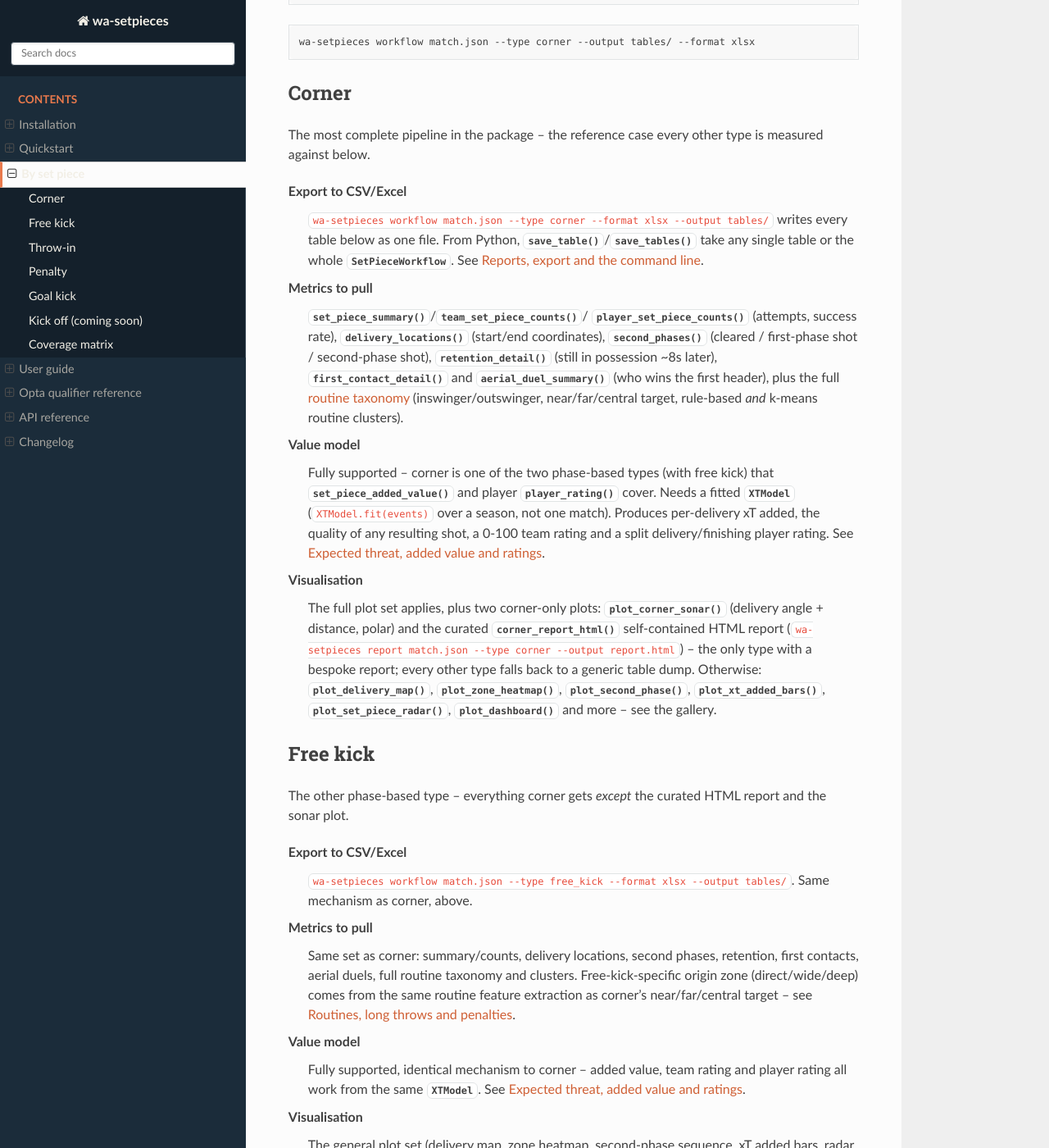
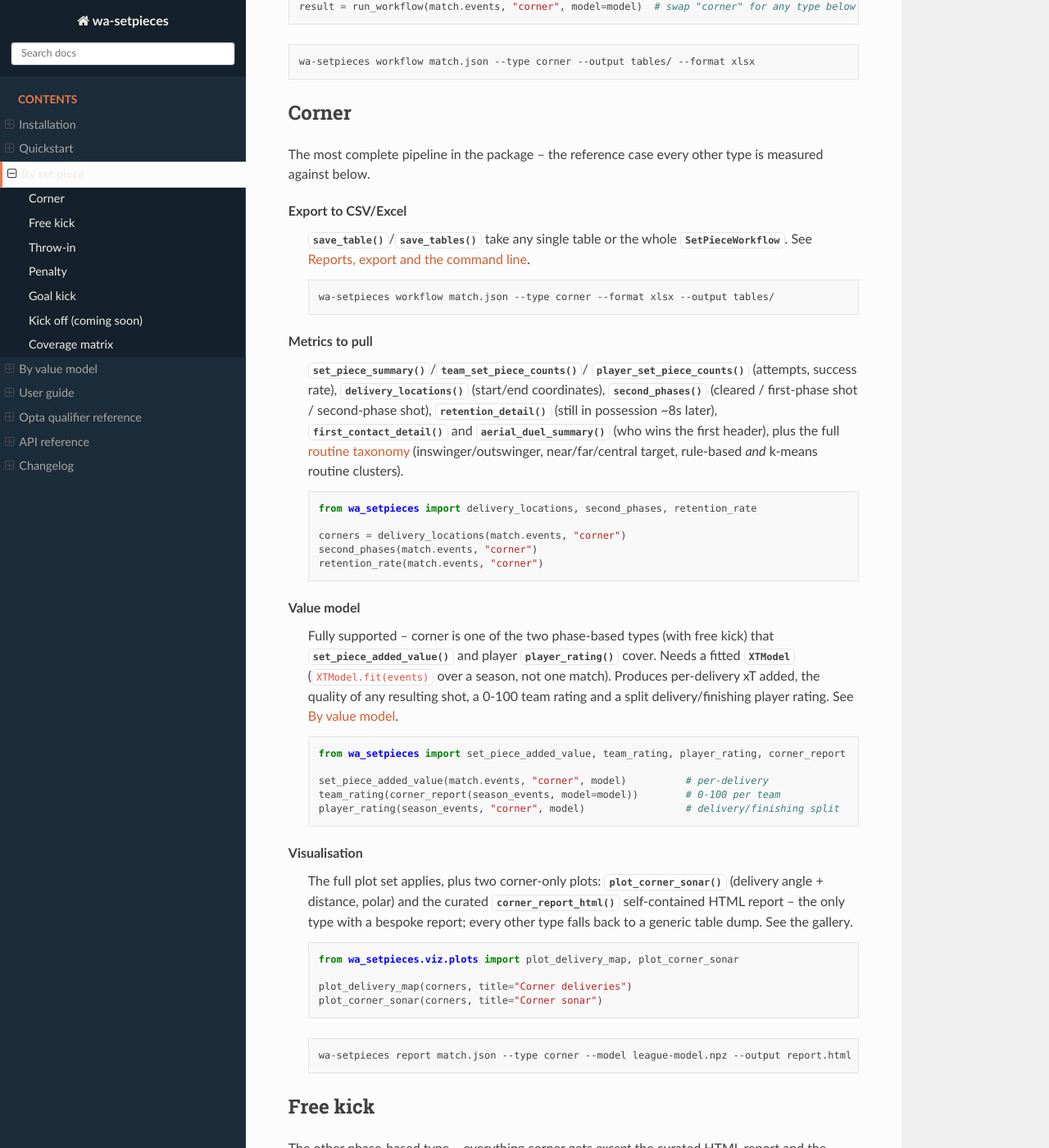
Before and after one commit to marclamberts/waltzinganalytics, a Sphinx documentation site: the page built from docs/source/categories.rst, in a window 1280 px wide and 1400 px high, scrolled down 489 px. Shown: the whole window at 82% size. Built offline with Sphinx 7.4.7 and the Read the Docs theme 3.1.0, drawn with Linux system fonts in a browser that asks for light colours; pages that are not in the unit, such as notebooks, are missing from menus; some of the changed text lies outside the part shown.

Commit message:
Add a "By value model" reference page and code examples to categories.rst
Mirrors the "By set piece" page's structure for the value-model layer
(xT, added value, ML shot value, team/player/defensive rating) -- what
each one measures, what it needs, and a runnable example, plus a short
diagram of how they chain together. Every set-piece section in
categories.rst now has runnable code boxes alongside the prose, matching
the rest of the docs; every snippet in both pages was executed against
the bundled sample match to confirm it actually runs.

Co-Authored-By: Claude Sonnet 5 <noreply@anthropic.com>

```diff
--- a/docs/source/categories.rst
+++ b/docs/source/categories.rst
@@ -7,7 +7,9 @@ Everything else on this site is organized by *pipeline stage* (loading,
 extracting, metrics, value, viz...). This page is organized the other
 way around: pick your set piece, then pick what you want from it --
 **export**, **metrics**, **value model** or **visualisation**. Each entry
-links to the full writeup elsewhere in the docs.
+links to the full writeup elsewhere in the docs. Looking for a value
+model instead of a set piece? :doc:`value_models` is the same idea,
+organized the other way around.
 
 All six types share one entry point --
 :func:`~wa_setpieces.run_workflow` -- so nothing below requires learning
@@ -34,12 +36,14 @@ The most complete pipeline in the package -- the reference case every
 other type is measured against below.
 
 **Export to CSV/Excel**
-   ``wa-setpieces workflow match.json --type corner --format xlsx --output tables/``
-   writes every table below as one file. From Python,
    :func:`~wa_setpieces.save_table`/:func:`~wa_setpieces.save_tables` take
    any single table or the whole
    :class:`~wa_setpieces.core.workflow.SetPieceWorkflow`. See
    :doc:`user_guide/reports_and_export`.
+
+   .. code-block:: bash
+
+      wa-setpieces workflow match.json --type corner --format xlsx --output tables/
 
 **Metrics to pull**
    :func:`~wa_setpieces.set_piece_summary`/:func:`~wa_setpieces.team_set_piece_counts`/
@@ -53,6 +57,14 @@ other type is measured against below.
    <user_guide/routines>` (inswinger/outswinger, near/far/central target,
    rule-based *and* k-means routine clusters).
 
+   .. code-block:: python
+
+      from wa_setpieces import delivery_locations, second_phases, retention_rate
+
+      corners = delivery_locations(match.events, "corner")
+      second_phases(match.events, "corner")
+      retention_rate(match.events, "corner")
+
 **Value model**
    Fully supported -- corner is one of the two phase-based types (with
    free kick) that :func:`~wa_setpieces.core.value.set_piece_added_value`
@@ -60,23 +72,34 @@ other type is measured against below.
    Needs a fitted :class:`~wa_setpieces.XTModel` (``XTModel.fit(events)``
    over a season, not one match). Produces per-delivery xT added, the
    quality of any resulting shot, a 0-100 team rating and a split
-   delivery/finishing player rating. See :doc:`user_guide/value_and_ratings`.
+   delivery/finishing player rating. See :doc:`value_models`.
+
+   .. code-block:: python
+
+      from wa_setpieces import set_piece_added_value, team_rating, player_rating, corner_report
+
+      set_piece_added_value(match.events, "corner", model)          # per-delivery
+      team_rating(corner_report(season_events, model=model))        # 0-100 per team
+      player_rating(season_events, "corner", model)                 # delivery/finishing split
 
 **Visualisation**
    The full plot set applies, plus two corner-only plots:
    :func:`~wa_setpieces.viz.plots.plot_corner_sonar` (delivery angle +
    distance, polar) and the curated
    :func:`~wa_setpieces.corner_report_html` self-contained HTML report
-   (``wa-setpieces report match.json --type corner --output report.html``)
    -- the only type with a bespoke report; every other type falls back to
-   a generic table dump. Otherwise:
-   :func:`~wa_setpieces.viz.plots.plot_delivery_map`,
-   :func:`~wa_setpieces.viz.plots.plot_zone_heatmap`,
-   :func:`~wa_setpieces.viz.plots.plot_second_phase`,
-   :func:`~wa_setpieces.viz.plots.plot_xt_added_bars`,
-   :func:`~wa_setpieces.viz.plots.plot_set_piece_radar`,
-   :func:`~wa_setpieces.viz.plots.plot_dashboard` and more -- see the
-   :ref:`gallery`.
+   a generic table dump. See the :ref:`gallery`.
+
+   .. code-block:: python
+
+      from wa_setpieces.viz.plots import plot_delivery_map, plot_corner_sonar
+
+      plot_delivery_map(corners, title="Corner deliveries")
+      plot_corner_sonar(corners, title="Corner sonar")
+
+   .. code-block:: bash
+
+      wa-setpieces report match.json --type corner --model league-model.npz --output report.html
 
 Free kick
 ---------
@@ -85,8 +108,11 @@ The other phase-based type -- everything corner gets *except* the
 curated HTML report and the sonar plot.
 
 **Export to CSV/Excel**
-   ``wa-setpieces workflow match.json --type free_kick --format xlsx --output tables/``.
    Same mechanism as corner, above.
+
+   .. code-block:: bash
+
+      wa-setpieces workflow match.json --type free_kick --format xlsx --output tables/
 
 **Metrics to pull**
    Same set as corner: summary/counts, delivery locations, second
@@ -95,10 +121,25 @@ curated HTML report and the sonar plot.
    comes from the same routine feature extraction as corner's
    near/far/central target -- see :doc:`user_guide/routines`.
 
+   .. code-block:: python
+
+      from wa_setpieces import delivery_locations, second_phases, restart_routines
+
+      free_kicks = delivery_locations(match.events, "free_kick")
+      second_phases(match.events, "free_kick")
+      restart_routines(match.events, "free_kick")
+
 **Value model**
    Fully supported, identical mechanism to corner -- added value, team
    rating and player rating all work from the same
-   :class:`~wa_setpieces.XTModel`. See :doc:`user_guide/value_and_ratings`.
+   :class:`~wa_setpieces.XTModel`. See :doc:`value_models`.
+
+   .. code-block:: python
+
+      from wa_setpieces import set_piece_added_value, free_kick_report, team_rating
+
+      set_piece_added_value(match.events, "free_kick", model)
+      team_rating(free_kick_report(season_events, model=model))
 
 **Visualisation**
    The general plot set (delivery map, zone heatmap, second-phase
@@ -108,6 +149,12 @@ curated HTML report and the sonar plot.
    free_kick --output report.html`` still works, but produces the
    generic table dump, not a bespoke layout.
 
+   .. code-block:: python
+
+      from wa_setpieces.viz.plots import plot_delivery_map, plot_xt_added_bars
+
+      plot_delivery_map(free_kicks, title="Free-kick deliveries")
+
 Throw-in
 --------
 
@@ -116,9 +163,12 @@ delivery), but the one type with its own specialist-detection layer on
 top of the shared pipeline.
 
 **Export to CSV/Excel**
-   ``wa-setpieces workflow match.json --type throw_in --format xlsx --output tables/`` --
-   includes ``long_throw_taker_summary``/``long_throw_second_phases``
+   Includes ``long_throw_taker_summary``/``long_throw_second_phases``
    alongside the shared tables.
+
+   .. code-block:: bash
+
+      wa-setpieces workflow match.json --type throw_in --format xlsx --output tables/
 
 **Metrics to pull**
    Summary/counts, delivery locations, retention, first contacts, full
@@ -131,13 +181,26 @@ top of the shared pipeline.
    detection or aerial-duel summary on the general (non-long) throw-in
    set -- those are corner/free-kick-only.
 
+   .. code-block:: python
+
+      from wa_setpieces import long_throw_taker_summary, long_throw_second_phases
+
+      long_throw_taker_summary(match.events, min_distance=25.0)
+      long_throw_second_phases(match.events, min_distance=25.0)
+
 **Value model**
    Not available -- ``added_value``/``player_rating`` are ``None`` for
    this type (no :class:`~wa_setpieces.XTModel` link; a throw-in's value
    is better read off ``long_throw_taker_summary``'s threat-created
    column and the routine target matrix than a single xT number). Team
    rating still works, built from success rate and retention rate
-   instead.
+   instead. See :doc:`value_models`.
+
+   .. code-block:: python
+
+      from wa_setpieces import team_rating, set_piece_report
+
+      team_rating(set_piece_report(season_events, "throw_in"))  # no model= -- none applies
 
 **Visualisation**
    :func:`~wa_setpieces.viz.plots.plot_delivery_map` and
@@ -147,6 +210,14 @@ top of the shared pipeline.
    :func:`~wa_setpieces.viz.plots.plot_team_comparison` also apply. No
    xT-bars/radar/sonar (those need the value model above).
 
+   .. code-block:: python
+
+      from wa_setpieces import delivery_locations
+      from wa_setpieces.viz.plots import plot_delivery_map
+
+      throw_ins = delivery_locations(match.events, "throw_in")
+      plot_delivery_map(throw_ins, title="Throw-ins")
+
 Penalty
 -------
 
@@ -155,8 +226,11 @@ event itself, not a pass, so most of the shared delivery/phase machinery
 doesn't apply and isn't run.
 
 **Export to CSV/Excel**
-   ``wa-setpieces workflow match.json --type penalty --format xlsx --output tables/`` --
-   a much shorter table set than the pass-based types (see below).
+   A much shorter table set than the pass-based types (see below).
+
+   .. code-block:: bash
+
+      wa-setpieces workflow match.json --type penalty --format xlsx --output tables/
 
 **Metrics to pull**
    Summary/counts, plus two penalty-only tables:
@@ -168,16 +242,34 @@ doesn't apply and isn't run.
    are all ``None`` -- there's no pass to extract coordinates from and no
    restart-to-retention window to measure.
 
+   .. code-block:: python
+
+      from wa_setpieces import penalty_placement_detail, penalty_taker_summary
+
+      penalty_placement_detail(match.events)
+      penalty_taker_summary(match.events)
+
 **Value model**
    Not the xT model -- a penalty's value is its conversion rate and
    placement, not delivery threat. No ``added_value``/``player_rating``.
-   Team rating still runs, from success rate alone.
+   Team rating still runs, from success rate alone. See :doc:`value_models`.
+
+   .. code-block:: python
+
+      from wa_setpieces import team_rating, set_piece_report
+
+      team_rating(set_piece_report(season_events, "penalty"))
 
 **Visualisation**
    No delivery map (no delivery). Placement is best read straight off
    :func:`~wa_setpieces.core.penalties.penalty_placement_detail`'s zone
    column (a goal-mouth grid) rather than a dedicated plot function --
    there isn't one yet.
+
+   .. code-block:: python
+
+      placement = penalty_placement_detail(match.events)
+      placement[["playerName", "result", "corner_zone", "placement_score"]]
 
 Goal kick
 ---------
@@ -187,7 +279,10 @@ start/end coordinates), just without the phase-based value model or any
 type-specific extras of its own.
 
 **Export to CSV/Excel**
-   ``wa-setpieces workflow match.json --type goal_kick --format xlsx --output tables/``.
+
+   .. code-block:: bash
+
+      wa-setpieces workflow match.json --type goal_kick --format xlsx --output tables/
 
 **Metrics to pull**
    Summary/counts, delivery locations, retention, first contacts, full
@@ -196,11 +291,25 @@ type-specific extras of its own.
    and no goal-kick-specific extras the way throw-in has long throws or
    penalty has placement.
 
+   .. code-block:: python
+
+      from wa_setpieces import delivery_locations, retention_rate, defensive_set_piece_summary
+
+      goal_kicks = delivery_locations(match.events, "goal_kick")
+      retention_rate(match.events, "goal_kick")
+      defensive_set_piece_summary(match.events)
+
 **Value model**
    Not available -- same reasoning as throw-in: no
    :class:`~wa_setpieces.XTModel` link for this type yet, so
    ``added_value``/``player_rating`` are ``None``. Team rating runs from
-   success rate and retention rate.
+   success rate and retention rate. See :doc:`value_models`.
+
+   .. code-block:: python
+
+      from wa_setpieces import team_rating, set_piece_report
+
+      team_rating(set_piece_report(season_events, "goal_kick"))
 
 **Visualisation**
    General plot set: :func:`~wa_setpieces.viz.plots.plot_delivery_map`,
@@ -208,6 +317,13 @@ type-specific extras of its own.
    :func:`~wa_setpieces.viz.plots.plot_routine_clusters`,
    :func:`~wa_setpieces.viz.plots.plot_team_comparison`. No xT-based
    plots (needs the value model above).
+
+   .. code-block:: python
+
+      from wa_setpieces.viz.plots import plot_zone_heatmap
+      from wa_setpieces.core.zones import add_channels
+
+      plot_zone_heatmap(add_channels(goal_kicks, y_col="end_y", n=5), title="Goal-kick landing channels")
 
 .. _kick-off-coming-soon:
 
@@ -219,13 +335,23 @@ of the type-specific depth the other five have, so treat it as the
 least mature category rather than "not implemented."
 
 **What works today**
-   Extraction (:func:`~wa_setpieces.extract_kick_offs`), summary/counts,
-   delivery locations, retention, generic routine
-   taxonomy/clusters, and CSV/Excel export -- all through the same
-   ``run_workflow(events, "kick_off")`` / ``wa-setpieces workflow --type
-   kick_off`` calls as every other type. General plots
+   Extraction, summary/counts, delivery locations, retention, generic
+   routine taxonomy/clusters, and CSV/Excel export -- all through the
+   same calls as every other type. General plots
    (:func:`~wa_setpieces.viz.plots.plot_delivery_map`,
    :func:`~wa_setpieces.viz.plots.plot_zone_heatmap`) render fine on it.
+
+   .. code-block:: python
+
+      from wa_setpieces import extract_kick_offs, delivery_locations, run_workflow
+
+      extract_kick_offs(match.events)
+      delivery_locations(match.events, "kick_off")
+      run_workflow(match.events, "kick_off")  # no model= -- there's no xT path for this type yet
+
+   .. code-block:: bash
+
+      wa-setpieces workflow match.json --type kick_off --format xlsx --output tables/
 
 **Not yet available**
    No value model (not in the phase-based pair, same as throw-in/goal
@@ -337,4 +463,4 @@ or needs the optional ``model``/``ml`` extra).
 
 Every type gets ``team_rating`` regardless of what feeds it -- corner/free
 kick blend in added value, the rest score off success rate and retention
-rate alone (see :doc:`user_guide/value_and_ratings`).
+rate alone (see :doc:`value_models`).
--- a/docs/source/quickstart.rst
+++ b/docs/source/quickstart.rst
@@ -106,6 +106,9 @@ Where next
 - :doc:`categories` -- already know which set piece you care about?
   Corner, free kick, throw-in, penalty, goal kick or kick-off: see
   exactly what's available for it.
+- :doc:`value_models` -- already know which value model you care about?
+  xT, added value, shot value, team/player/defensive rating: see what
+  each one measures and how to compute it.
 - :doc:`user_guide/index` -- the full tour: metrics, the xT value model,
   ratings, routines, defending, season form, reports and export.
 - :doc:`gallery/index` -- every plot this package makes, with the source
--- a/docs/source/user_guide/value_and_ratings.rst
+++ b/docs/source/user_guide/value_and_ratings.rst
@@ -6,7 +6,11 @@ a single value number per delivery that blends xT with shot quality
 (added value), and a benchmarked 0-100 score per team or player
 (rating). All three are only meaningful for **corner and free kick** --
 the two phase-based, shot-threat set pieces -- see :doc:`../categories`'
-coverage matrix for what the other four types get instead.
+coverage matrix for what the other four types get instead. Already know
+which of these you want, and just need the how-to? :doc:`../value_models`
+covers the same ground organized model-by-model instead of narratively,
+plus the two ratings this page doesn't (defensive rating, and the
+experimental ML-based shot value).
 
 Expected Threat (xT)
 ------------------------
```
Also changed, not shown: docs/source/index.rst (+5 -2 lines), docs/source/value_models.rst (added, +228 -0 lines).
